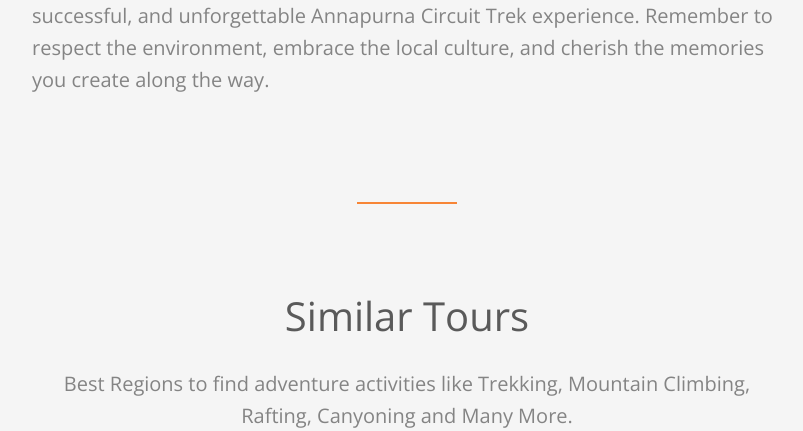
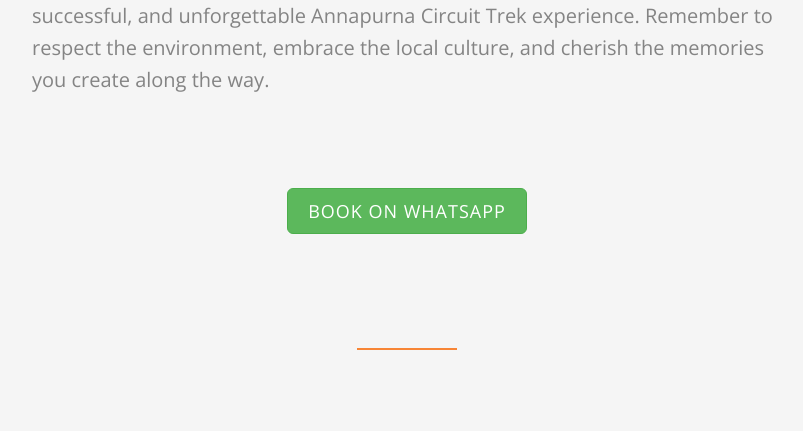
Before and after one commit to vijaythapa333/django-travel-lite, a Django app: page /tour/annapurna-circuit-trek/ in a window 1280 px wide. Shown: the part 4781-5212 px from the top of the page, without its empty margins (233-1036 px from the left). Run offline with Django 3.2, Linux system fonts and the light colour scheme; data comes from the database, SQL or seed files in the repository; both versions use the stored data as it was after the commit; some libraries are stand-ins or nearby versions; some web fonts are replaced.

Commit message:
Added WhatsApp Booking

```diff
--- a/templates/tour/tour_detail.html
+++ b/templates/tour/tour_detail.html
@@ -64,6 +64,12 @@
 						<br>
 
 						{{ tour.tour_description|safe }}
+
+						{% if this_app.whatsapp_booking == 'yes'  %}
+						<div class="text-center" style="margin-bottom:100px;">
+							<a href="https://wa.me/{{ this_app.app_contact }}?text=Hi {{ this_app.app_name }}, I want to book {{ tour.tour_title }}." target="_blank" class="btn btn-success btn-outline-success btn-lg">Book On WhatsApp</a>
+						</div>
+						{% endif %}
 
 					</div>
 				</div>
--- a/thisapp/models.py
+++ b/thisapp/models.py
@@ -17,7 +17,7 @@
 	app_keywords = models.TextField(blank=True, null=True, verbose_name="Website Keywords (Separated by Commas)")
 	app_description = models.TextField(blank=True, null=True, verbose_name="Website Description (160 Characters Long)")
 	app_email = models.EmailField(max_length=100, blank=True, null=True, verbose_name="Primary Email for Website")
-	app_contact = models.CharField(max_length=15, blank=True, null=True, verbose_name="Contact Number for Website")
+	app_contact = models.CharField(max_length=15, blank=True, null=True, verbose_name="Contact Number for Website", help_text="Please add country code with contact number but no spaces.")
 	app_address = models.TextField(blank=True, null=True, verbose_name="Physical Address for the Website")
 	app_postal = models.CharField(max_length=10, blank=True, null=True, verbose_name="Postal Address for the Website")
 	whatsapp_booking = models.CharField(
```
Also changed, not shown: db.sqlite3.
